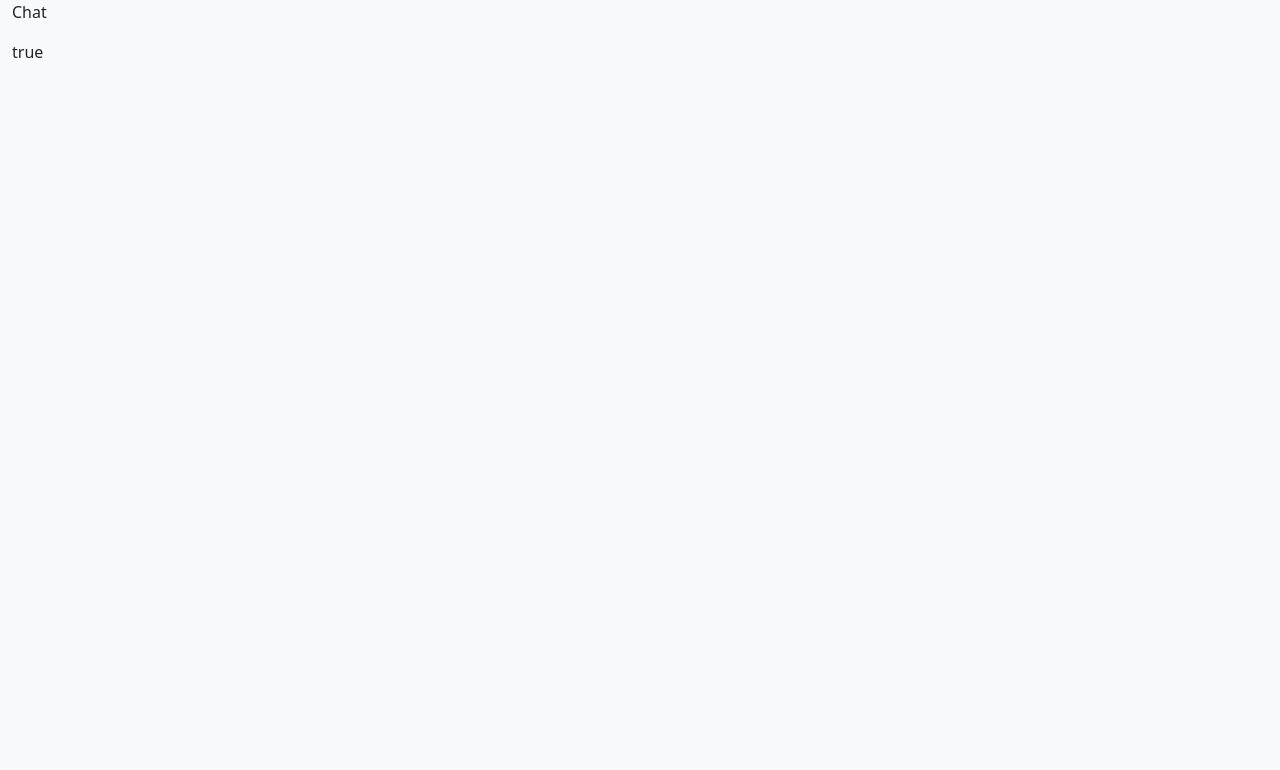
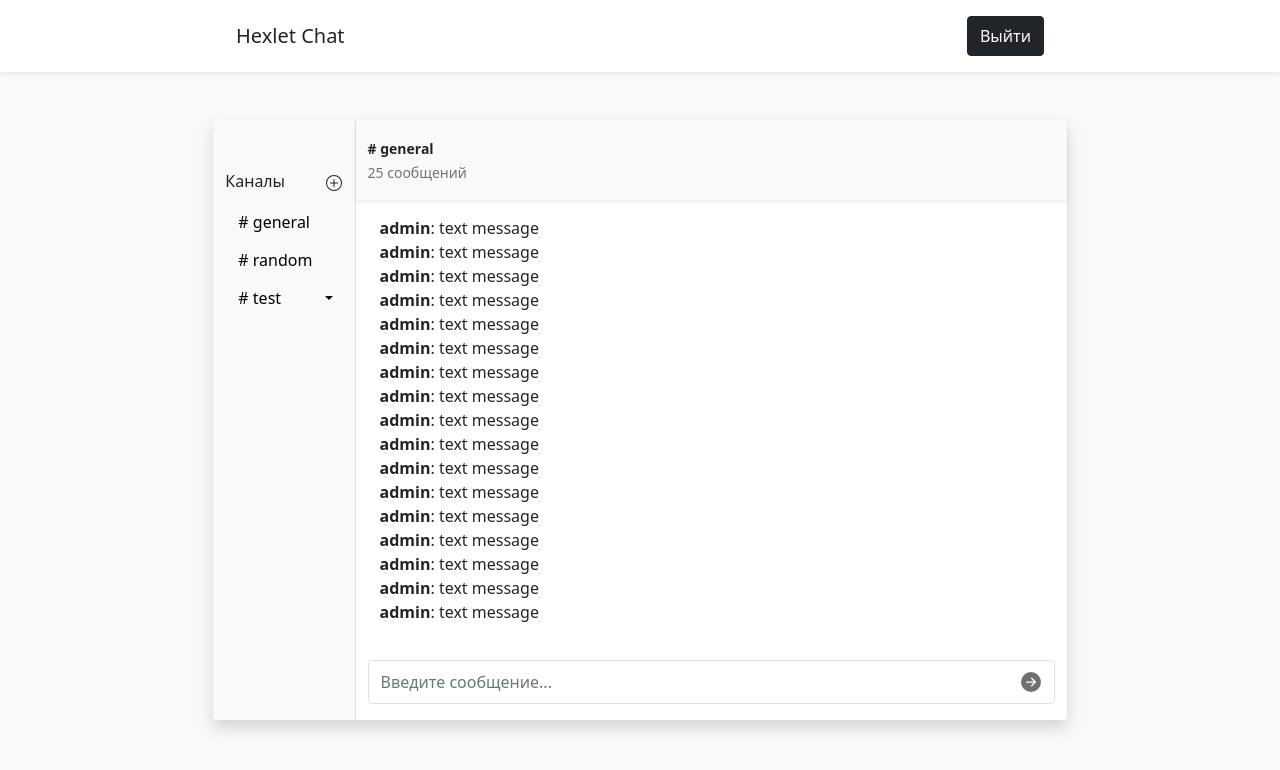
Before and after one commit to buravlev-arthur/frontend-project-lvl4, a React (Create React App) app: page / in a window 1280 px wide. Shown: the top 770 px of the page. Built offline with nearby package versions, Linux system fonts and the light colour scheme; sample sign-in values are in the browser's storage.

Commit message:
Step 4: layout of chat-page

```diff
--- a/package.json
+++ b/package.json
@@ -14,6 +14,7 @@
     "http-proxy-middleware": "^2.0.6",
     "react": "^18.2.0",
     "react-bootstrap": "^2.4.0",
+    "react-bootstrap-icons": "^1.8.4",
     "react-dom": "^18.2.0",
     "react-router-dom": "^6.3.0",
     "react-scripts": "5.0.1",
--- a/public/index.html
+++ b/public/index.html
@@ -9,7 +9,7 @@
     />
     <title>React App</title>
   </head>
-  <body class="h-100 bg-light">
+  <body class="vh-100 bg-light">
     <noscript>You need to enable JavaScript to run this app.</noscript>
     <div id="root"></div>
   </body>
--- a/src/App.jsx
+++ b/src/components/App.jsx
@@ -1,10 +1,11 @@
 import React, { useState } from 'react';
 import { BrowserRouter, Routes, Route } from 'react-router-dom';
 import Container from 'react-bootstrap/Container';
-import Login from './pages/Login';
-import Chat from './pages/Chat';
-import NotFound from './pages/NotFound';
-import AuthContext from './contexts/AuthContext';
+import Header from './Header';
+import Login from '../pages/Login';
+import Chat from '../pages/Chat';
+import NotFound from '../pages/NotFound';
+import AuthContext from '../contexts/AuthContext';
 
 function App() {
   const userIsLogged = () => localStorage.getItem('userId') ? true : false;
@@ -22,8 +23,9 @@
 
   return (
     <AuthContext.Provider value={{logged, logIn, logOut, userIsLogged }}>
-      <Container fluid className="App">
+      <Container fluid className="App vh-100">
         <BrowserRouter>
+          <Header />
           <Routes>
             <Route path="/" element={<Chat />} />
             <Route path="login" element={<Login />} />
--- /dev/null
+++ b/src/components/ChatBody.jsx
@@ -0,0 +1,37 @@
+import React from 'react';
+
+const ChatBody = () => {
+  return (
+    <>
+      <div><b>admin</b>: <span>text message</span></div>
+      <div><b>admin</b>: <span>text message</span></div>
+      <div><b>admin</b>: <span>text message</span></div>
+      <div><b>admin</b>: <span>text message</span></div>
+      <div><b>admin</b>: <span>text message</span></div>
+      <div><b>admin</b>: <span>text message</span></div>
+      <div><b>admin</b>: <span>text message</span></div>
+      <div><b>admin</b>: <span>text message</span></div>
+      <div><b>admin</b>: <span>text message</span></div>
+      <div><b>admin</b>: <span>text message</span></div>
+      <div><b>admin</b>: <span>text message</span></div>
+      <div><b>admin</b>: <span>text message</span></div>
+      <div><b>admin</b>: <span>text message</span></div>
+      <div><b>admin</b>: <span>text message</span></div>
+      <div><b>admin</b>: <span>text message</span></div>
+      <div><b>admin</b>: <span>text message</span></div>
+      <div><b>admin</b>: <span>text message</span></div>
+      <div><b>admin</b>: <span>text message</span></div>
+      <div><b>admin</b>: <span>text message</span></div>
+      <div><b>admin</b>: <span>text message</span></div>
+      <div><b>admin</b>: <span>text message</span></div>
+      <div><b>admin</b>: <span>text message</span></div>
+      <div><b>admin</b>: <span>text message</span></div>
+      <div><b>admin</b>: <span>text message</span></div>
+      <div><b>admin</b>: <span>text message</span></div>
+      <div><b>admin</b>: <span>text message</span></div>
+      <div><b>admin</b>: <span>text message</span></div>
+    </>
+  );
+};
+
+export default ChatBody;
--- /dev/null
+++ b/src/components/ChatChannels.jsx
@@ -0,0 +1,45 @@
+import React from 'react';
+import { Button, Nav, Dropdown, ButtonGroup } from 'react-bootstrap';
+import { PlusCircle } from 'react-bootstrap-icons';
+
+const ChatChannels = () => {
+  const handleClick = (channel) => (e) => {
+    console.log(channel);
+  };
+
+  return (
+    <>
+      <div className="d-flex justify-content-between mb-2 mt-5">
+        <div className="align-self-center">Каналы</div>
+        <div className="align-self-center">
+          <Button variant="link text-dark p-0">
+            <PlusCircle />
+          </Button>
+        </div>
+      </div>
+
+      <Nav fill variant="pills" className="d-flex flex-column">
+        <Nav.Item>
+          <Button variant="light" className="w-100 text-start" onClick={handleClick('general')}><span>#</span> general</Button>
+        </Nav.Item>
+
+        <Nav.Item>
+          <Button variant="light" className="w-100 text-start" onClick={handleClick('random')}><span>#</span> random</Button>
+        </Nav.Item>
+
+        <Nav.Item>
+          <Dropdown as={ButtonGroup} className="w-100">
+            <Button variant="light" className="text-start" onClick={handleClick('test')}><span>#</span> test</Button>
+            <Dropdown.Toggle split className="flex-grow-0 btn btn-light text-end" />
+            <Dropdown.Menu>
+              <Dropdown.Item>Удалить</Dropdown.Item>
+              <Dropdown.Item>Переименовать</Dropdown.Item>
+            </Dropdown.Menu>
+          </Dropdown>
+        </Nav.Item>
+      </Nav>
+    </>
+  );
+};
+
+export default ChatChannels;
--- /dev/null
+++ b/src/components/ChatHeader.jsx
@@ -0,0 +1,16 @@
+import React from 'react';
+
+const ChatHeader = () => {
+  return (
+    <>
+      <div className="fw-bold">
+        <small># general</small>
+      </div>
+      <div className="text-muted">
+        <small>25 сообщений</small>
+      </div>
+    </>
+  );
+};
+
+export default ChatHeader;
--- /dev/null
+++ b/src/components/ChatMessageForm.jsx
@@ -0,0 +1,45 @@
+import { Form, InputGroup, FormControl, Button } from 'react-bootstrap';
+import { ArrowRightCircleFill } from 'react-bootstrap-icons';
+import { Formik } from 'formik';
+import * as yup from 'yup';
+
+const ChatMessageForm = () => {
+  const schema = yup.object({
+    message: yup.string().required(),
+  });
+
+  const submit = (formData) => {
+    console.log(formData);
+  };
+
+  return (
+    <Formik
+    initialValues={{ message: '' }}
+    validationSchema={schema}
+    onSubmit={submit}
+    >
+      {({ getFieldProps, handleSubmit, errors }) => (
+        <Form className="border rounded" onSubmit={handleSubmit}>
+          <InputGroup>
+            <FormControl
+              className="border-0"
+              placeholder="Введите сообщение..."
+              aria-label="Новое сообщение"
+              {...getFieldProps('message')}
+            />
+            <Button
+              type="submit"
+              variant="link"
+              className="mb-1 text-dark"
+              disabled={!getFieldProps('message').value.length ? true : false}
+            >
+              <ArrowRightCircleFill size={20} />
+            </Button>
+          </InputGroup>
+        </Form>
+      )}
+    </Formik>
+  );
+};
+
+export default ChatMessageForm;
--- /dev/null
+++ b/src/components/Header.jsx
@@ -0,0 +1,18 @@
+import React, { useContext } from 'react';
+import { Row, Col, Button } from 'react-bootstrap';
+import AuthContext from '../contexts/AuthContext';
+
+const Header = () => {
+  const auth = useContext(AuthContext);
+
+  return (
+    <Row className="justify-content-lg-center shadow-sm bg-white mb-5 p-3">
+      <Col lg={8} className="d-flex justify-content-between">
+        <a href="/" className="navbar-brand text-dark">Hexlet Chat</a>
+        {auth.logged ? <Button variant="dark" onClick={auth.logOut}>Выйти</Button> : null}
+      </Col>
+    </Row>
+  );
+};
+
+export default Header;
--- a/src/index.js
+++ b/src/index.js
@@ -1,7 +1,7 @@
 import React from 'react';
 import ReactDOM from 'react-dom/client';
 import 'bootstrap/dist/css/bootstrap.min.css';
-import App from './App';
+import App from './components/App';
 
 const root = ReactDOM.createRoot(document.getElementById('root'));
 
--- a/src/pages/Chat.jsx
+++ b/src/pages/Chat.jsx
@@ -1,6 +1,11 @@
 import React, { useEffect, useContext } from 'react';
+import { Row, Col } from 'react-bootstrap';
 import { useNavigate } from 'react-router-dom';
 import AuthContext from '../contexts/AuthContext';
+import ChatChannels from '../components/ChatChannels';
+import ChatHeader from '../components/ChatHeader';
+import ChatMessageForm from '../components/ChatMessageForm';
+import ChatBody from '../components/ChatBody';
 
 const Chat = () => {
   const auth = useContext(AuthContext);
@@ -13,10 +18,35 @@
   });
 
   return (
-    <>
-      <p>Chat</p>
-      <p>{String(auth.userIsLogged())}</p>
-    </>
+    <Row className="justify-content-lg-center h-75">
+      <Col lg={8} className="rounded shadow h-100">
+        <Row className="rounded h-100">
+          <Col lg={2} className="bg-light rounded-start border-end">
+            <ChatChannels />
+          </Col>
+
+          <Col lg={10} className="d-flex flex-column h-100 bg-white rounded-end">
+            <Row className="rounded-top">
+              <Col className="shadow-sm py-3 bg-light rounded-top">
+                <ChatHeader />
+              </Col>
+            </Row>
+
+            <Row className="overflow-auto my-3">
+              <Col id="messages-box" className="chat-messages px-4">
+                <ChatBody />
+              </Col>
+            </Row>
+
+            <Row className="my-3">
+              <Col>
+                <ChatMessageForm />
+              </Col>
+            </Row>
+          </Col>
+        </Row>
+      </Col>
+    </Row>
   );
 };
 
--- a/src/pages/Login.jsx
+++ b/src/pages/Login.jsx
@@ -8,19 +8,19 @@
 import Input from '../formElements/Input';
 import AuthContext from '../contexts/AuthContext';
 
-const schema = yup.object({
-  username: yup.string()
-    .min(2, 'Логин должен содержать не менее 2 символов')
-    .required('Обязательное поле'),
-  password: yup.string()
-    .min(5, 'Пароль должен содержать не менее 5 символов')
-    .required('Обязательное поле'),
-});
-
 const Login = () => {
   const [authError, setAuthError] = useState(false);
   const auth = useContext(AuthContext);
   const navigate = useNavigate();
+
+  const schema = yup.object({
+    username: yup.string()
+      .min(2, 'Логин должен содержать не менее 2 символов')
+      .required('Обязательное поле'),
+    password: yup.string()
+      .min(5, 'Пароль должен содержать не менее 5 символов')
+      .required('Обязательное поле'),
+  });
 
   useEffect(() => {
     if (auth.userIsLogged()) {
```
Also changed, not shown: 1 other file (tests, documents, lock files or other folders).
